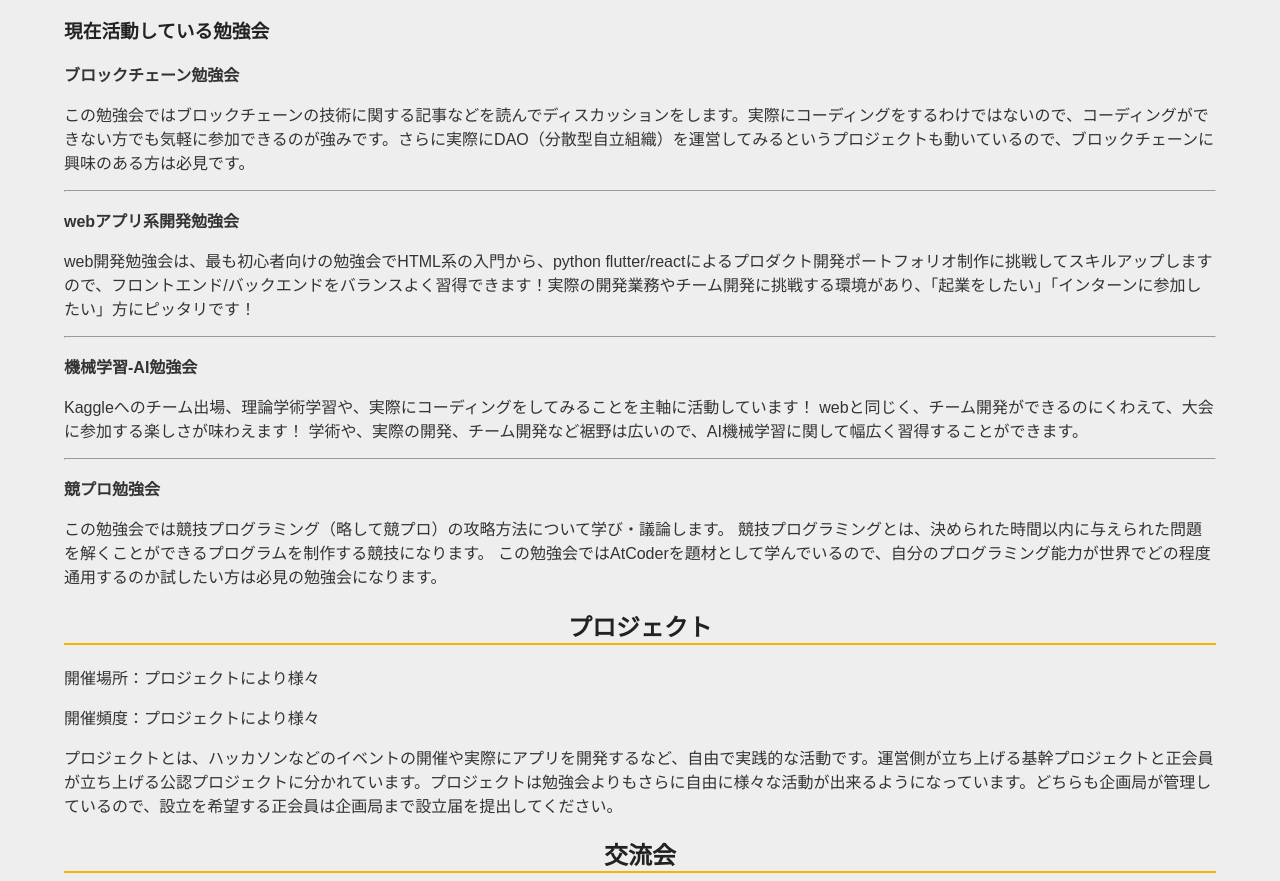
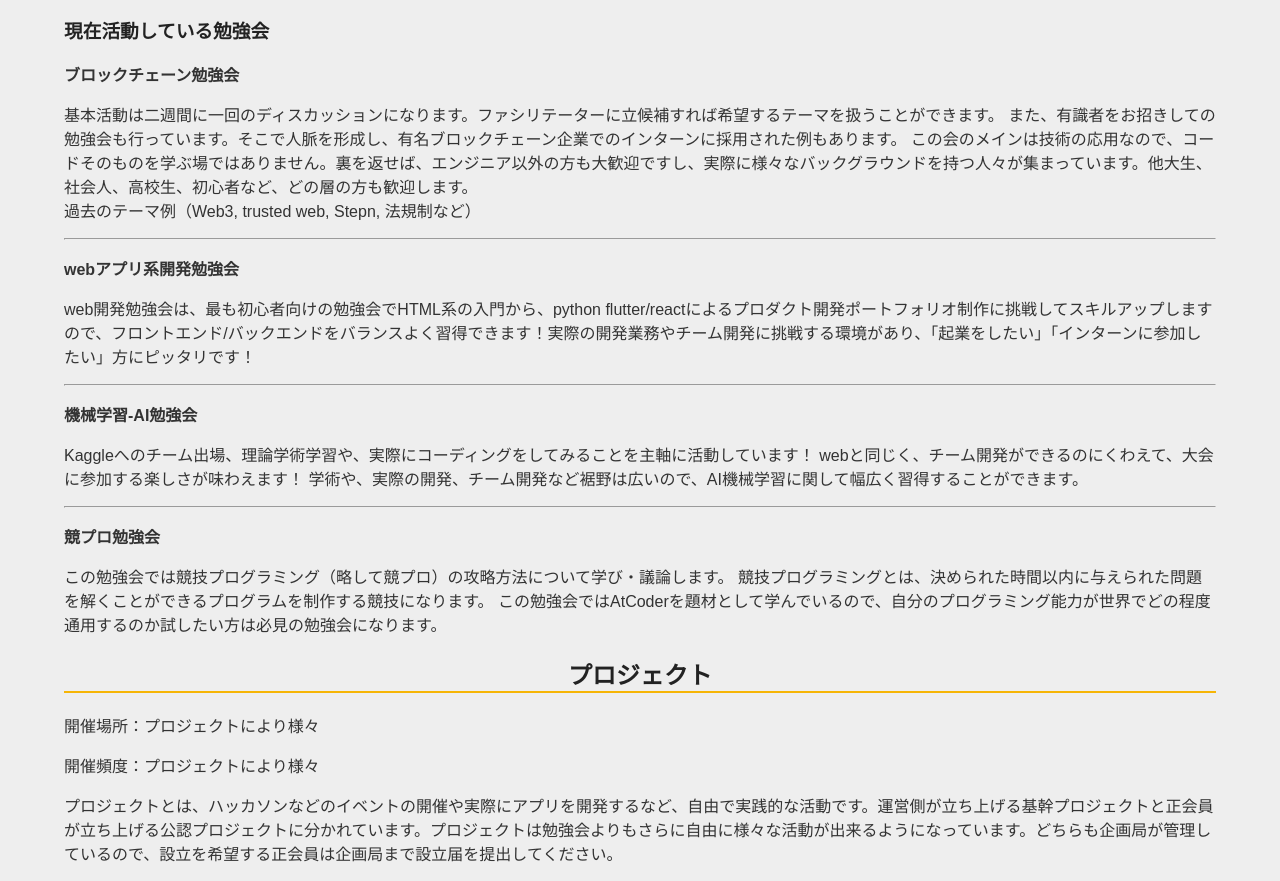
Before and after one commit to ut-engineering-society/official-website, a plain HTML site: page docs/activity/index.html in a window 1280 px wide. Shown: the part 1332-2213 px from the top of the page. Drawn offline with Linux system fonts and the light colour scheme.

Commit message:
ブロックチェーン勉強会の説明を変更

```diff
--- a/docs/activity/index.html
+++ b/docs/activity/index.html
@@ -72,7 +72,10 @@
         <div>
           <p class="study_meeting">ブロックチェーン勉強会</p>
           <p>
-            この勉強会ではブロックチェーンの技術に関する記事などを読んでディスカッションをします。実際にコーディングをするわけではないので、コーディングができない方でも気軽に参加できるのが強みです。さらに実際にDAO（分散型自立組織）を運営してみるというプロジェクトも動いているので、ブロックチェーンに興味のある方は必見です。
+            基本活動は二週間に一回のディスカッションになります。ファシリテーターに立候補すれば希望するテーマを扱うことができます。
+また、有識者をお招きしての勉強会も行っています。そこで人脈を形成し、有名ブロックチェーン企業でのインターンに採用された例もあります。
+この会のメインは技術の応用なので、コードそのものを学ぶ場ではありません。裏を返せば、エンジニア以外の方も大歓迎ですし、実際に様々なバックグラウンドを持つ人々が集まっています。他大生、社会人、高校生、初心者など、どの層の方も歓迎します。
+<br>過去のテーマ例（Web3, trusted web, Stepn, 法規制など）
           </p>
         </div>
 
```
